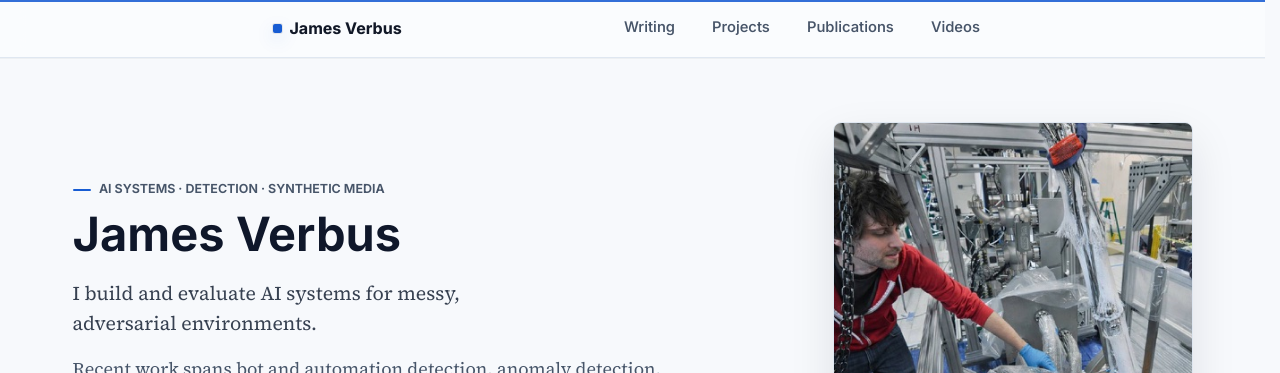
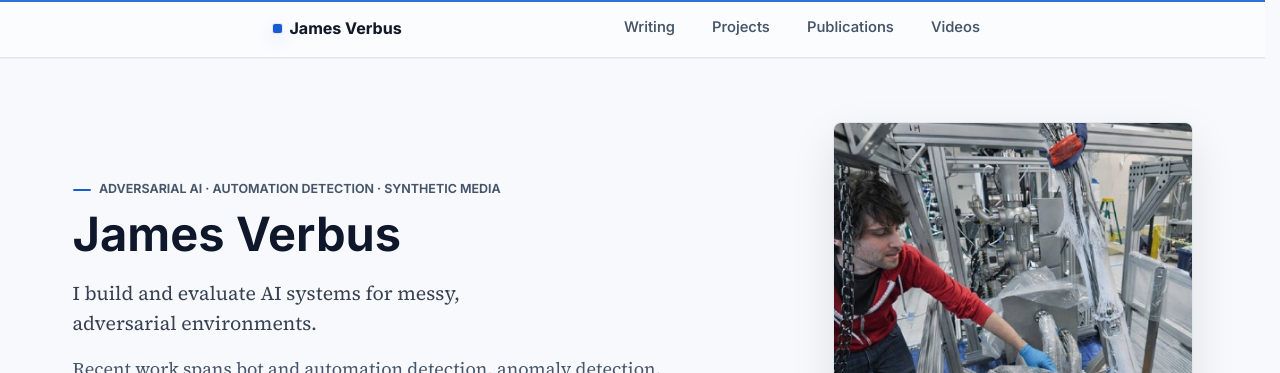
Before and after one commit to jverbus/jverbus.github.io, a Jekyll site: the page built from index.md, in a window 1280 px wide and 900 px high. Shown: the top 373 px of the window. Built offline with Jekyll 4.4.1, drawn with Linux system fonts in a browser that asks for light colours.

Commit message:
Refine homepage eyebrow copy

```diff
--- a/index.md
+++ b/index.md
@@ -9,7 +9,7 @@ hide_title: true
 <section class="home-hero" id="about">
   <div class="home-hero-grid">
     <div class="home-hero-copy">
-      <p class="home-eyebrow">AI systems · detection · synthetic media</p>
+      <p class="home-eyebrow">Adversarial AI · Automation detection · Synthetic media</p>
       <h1>James Verbus</h1>
       <p class="home-lede home-lede-primary">I build and evaluate AI systems for messy, adversarial environments.</p>
       <p class="home-lede">Recent work spans bot and automation detection, anomaly detection, sequence modeling, synthetic media, and AI productivity.</p>
```
